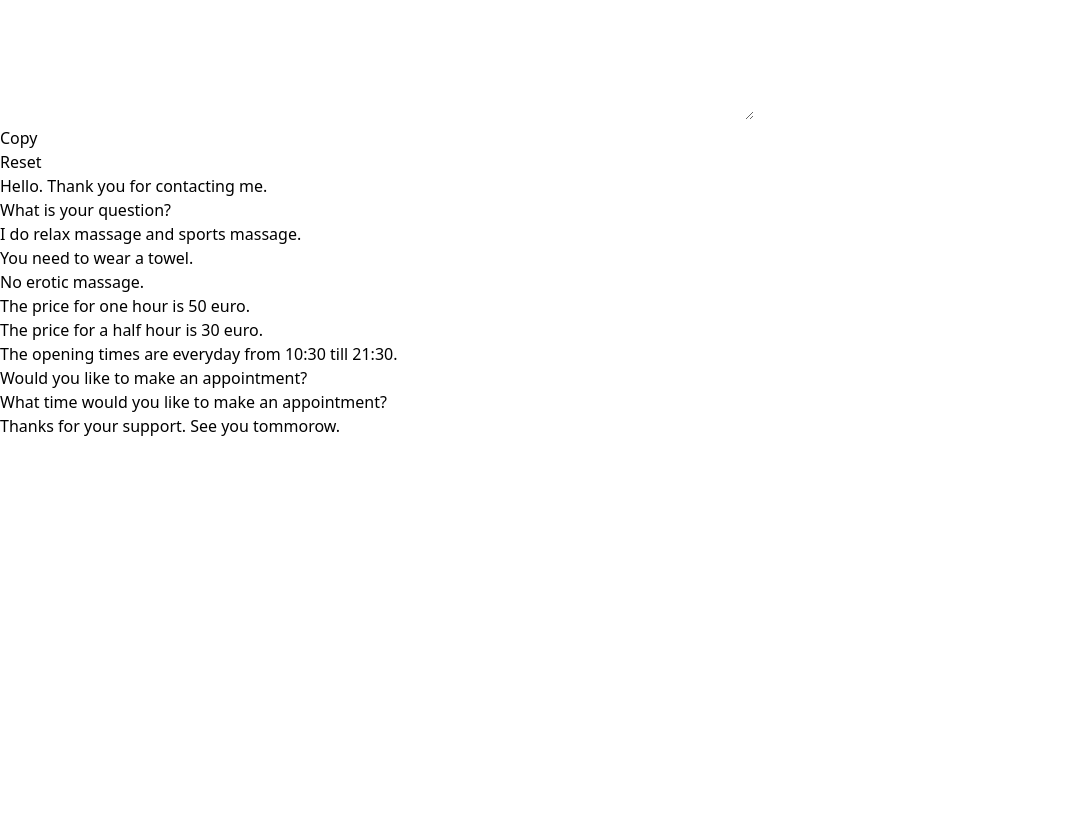
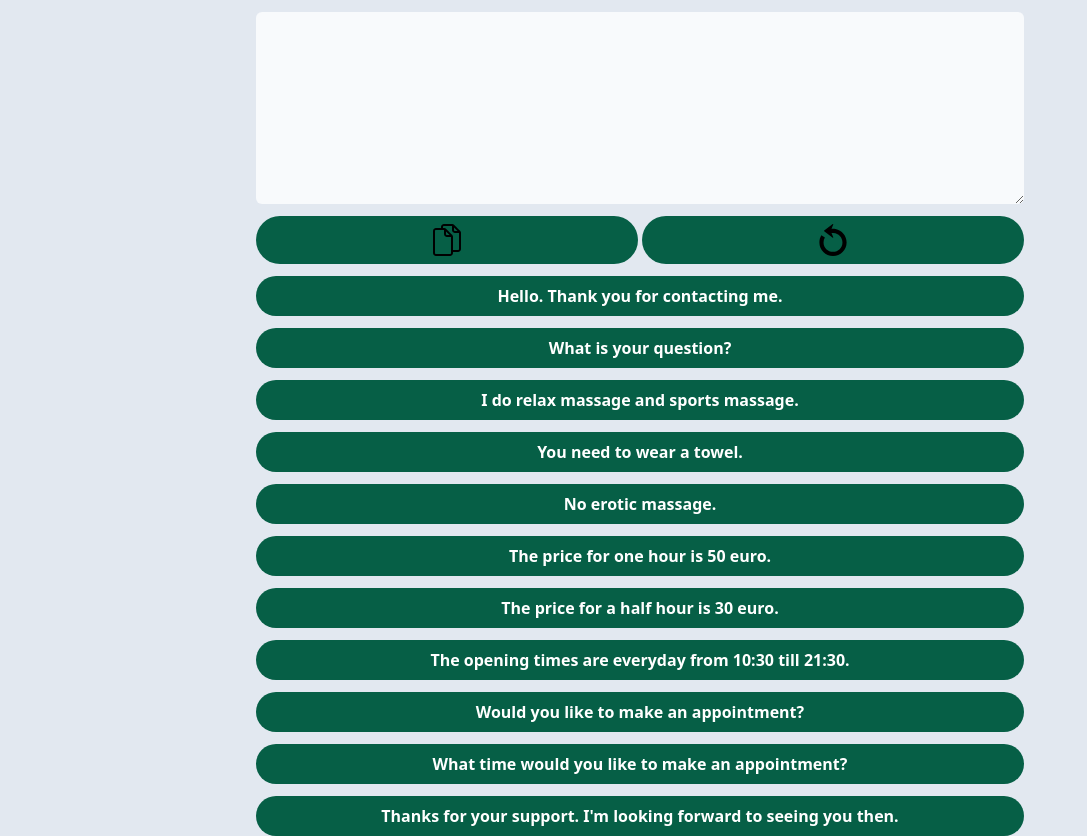
Before and after one commit to padeen/anna-klant, a SvelteKit app: page / in a window 1280 px wide. Shown: the whole page, without its empty margins (0-1087 px from the left). Before the commit the page ends 800 px from the top, so only its background shows below. Built offline with nearby package versions, Linux system fonts and the light colour scheme.

Commit message:
Add styling Add function to reset all buttons

```diff
--- a/src/app.css
+++ b/src/app.css
@@ -1,3 +1,9 @@
 @tailwind base;
 @tailwind components;
 @tailwind utilities;
+
+@layer base {
+  button {
+    @apply px-4 py-2 rounded-full text-white font-semibold bg-emerald-800 active:ring-4 active:ring-fuchsia-400;
+  }
+}
--- a/src/lib/TextComponent.svelte
+++ b/src/lib/TextComponent.svelte
@@ -2,7 +2,7 @@
 	import { createEventDispatcher } from 'svelte';
 
 	export let content: string;
-	let selected = false;
+	export let selected: boolean;
 
 	const dispatch = createEventDispatcher();
 
@@ -27,4 +27,6 @@
 	}
 </script>
 
-<button class="block" on:click={handler}>{content}</button>
+<button class:brightness-75={selected} class="block transition duration-200" on:click={handler}
+	>{content}</button
+>
--- a/src/lib/serviceLines.ts
+++ b/src/lib/serviceLines.ts
@@ -9,5 +9,5 @@ export const serviceLines = [
   'The opening times are everyday from 10:30 till 21:30.',
   'Would you like to make an appointment?',
   'What time would you like to make an appointment?',
-  'Thanks for your support. See you tommorow.'
+  'Thanks for your support. I\'m looking forward to seeing you then.'
 ];
--- a/src/routes/+page.svelte
+++ b/src/routes/+page.svelte
@@ -3,6 +3,8 @@
 	import TextComponent from '$lib/TextComponent.svelte';
 
 	let message = new Set<string>();
+
+	let selected = serviceLines.map(() => false);
 
 	const appendMessage = (event) => {
 		message = message.add(event.detail.text);
@@ -16,20 +18,40 @@
 	const resetMessage = () => {
 		message.clear();
 		message = message;
+		selected = serviceLines.map(() => false);
 	};
 
 	const copyToClipboard = () => {
 		navigator.clipboard.writeText([...message].join(' '));
+		message.clear();
+		message = message;
+		selected = serviceLines.map(() => false);
 	};
 </script>
 
-<textarea rows="5" cols="80">{[...message].join(' ')}</textarea>
-<button class="block" on:click={copyToClipboard}>Copy</button>
-<button class="block" on:click={resetMessage}>Reset</button>
-{#each serviceLines as serviceLine}
+<main class="min-h-screen bg-slate-200">
+	<div class="flex flex-col mx-auto min-h-screen max-w-3xl space-y-3">
+		<div class="sticky top-1.5 z-50 py-1.5 flex flex-col space-y-3 bg-slate-200">
+			<textarea
+				class="p-1.5 h-48 text-lg font-semibold leading-tight text-slate-800 bg-slate-50 rounded-md"
+				>{[...message].join(' ')}</textarea
+			>
+			<div class="flex flex-row space-x-1 5">
+				<button class="flex flex-1 justify-center" on:click={copyToClipboard}
+					><img src="copy.svg" alt="copy icon" class="h-8" /></button
+				>
+				<button class="flex flex-1 justify-center" on:click={resetMessage}
+					><img src="reset.svg" alt="reset icon" class="h-8" /></button
+				>
+			</div>
+		</div>
+		{#each serviceLines as serviceLine, index}
 			<TextComponent
 				on:appendMessage={appendMessage}
 				on:removeMessage={removeMessage}
 				content={serviceLine}
+				bind:selected={selected[index]}
 			/>
 		{/each}
+	</div>
+</main>
```
Also changed, not shown: static/copy.svg (added), static/reset.svg (added). Lines whose indentation alone changed are shown as unchanged.
